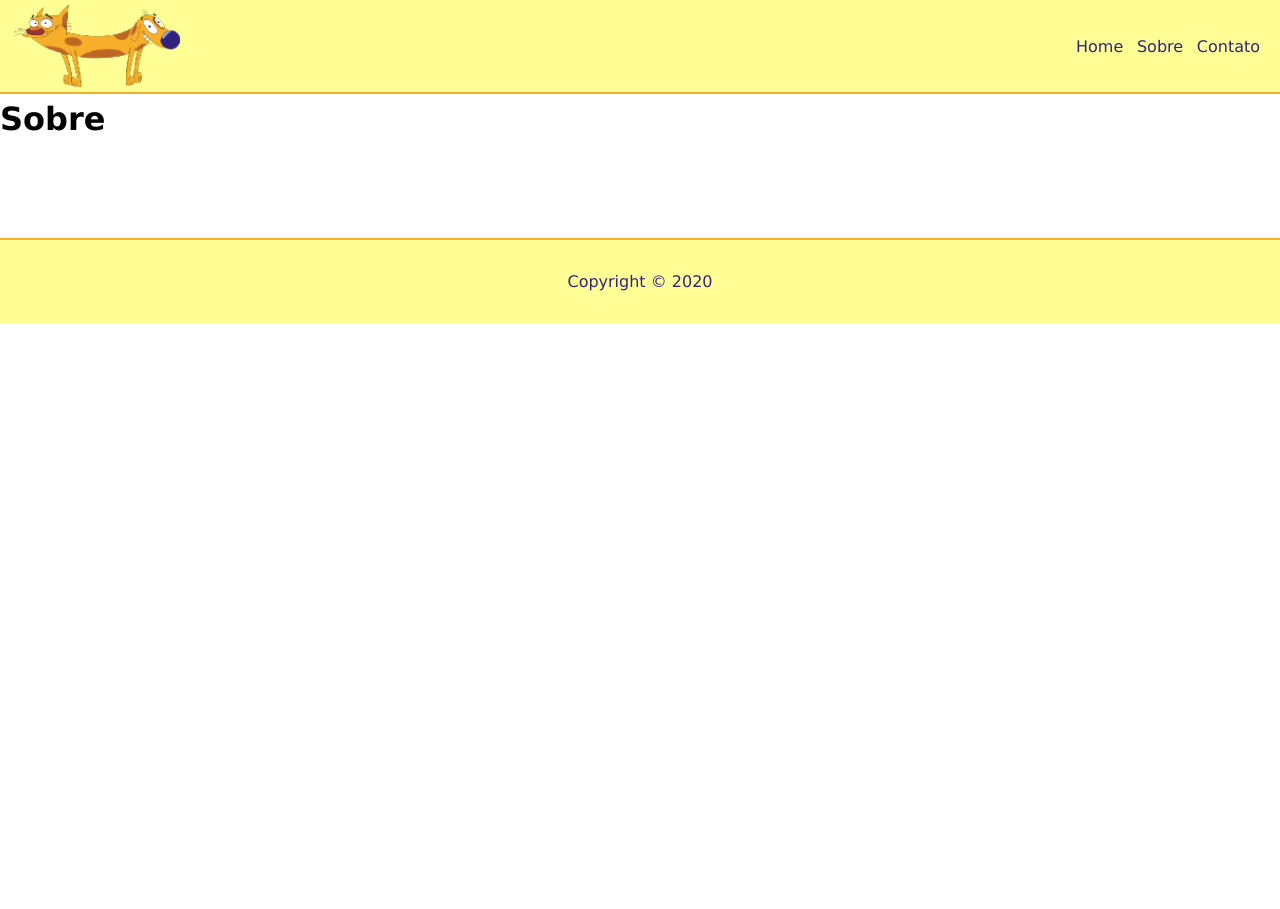
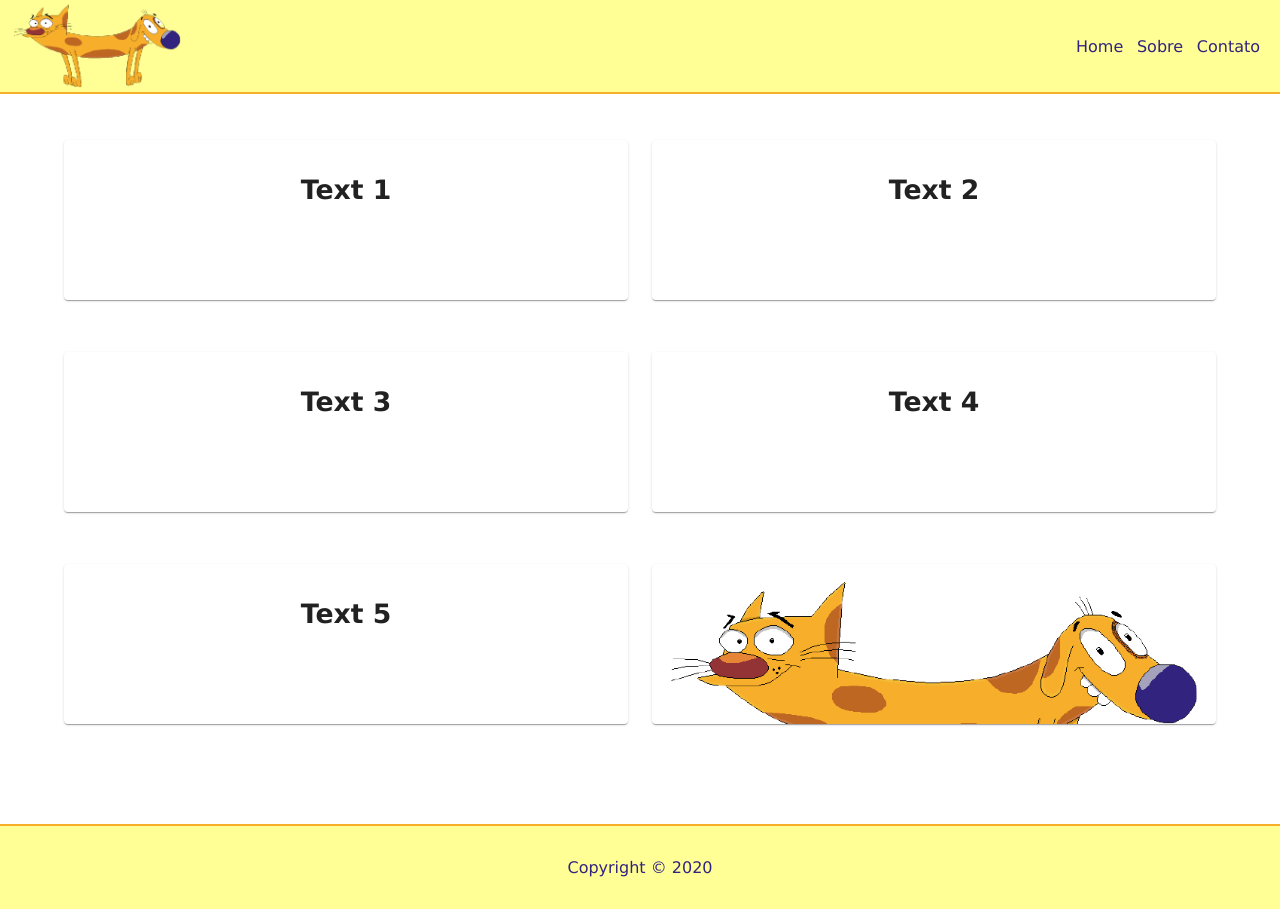
Before and after one commit to athenasaran/PI-GRUPO4, a React (Create React App) app in the folder catdog/: page /sobre in a window 1280 px wide. Before the commit the page ends 800 px from the top, so only its background shows below. Built offline with nearby package versions, Linux system fonts and the light colour scheme.

Commit message:
Base do Sobre

```diff
--- a/catdog/src/pages/Sobre/Sobre.css
+++ b/catdog/src/pages/Sobre/Sobre.css
@@ -1,3 +1,17 @@
 .sobre {
     margin: 100px 0;
+    text-align: center;
+    font-family: Verdana;
 }
+
+.e-txt-card {
+    height: 20vh;
+    margin-left: 5vw;
+    margin-top: 5vh;
+}
+
+.d-txt-card {
+    height: 20vh;
+    margin-right: 5vw;
+    margin-top: 5vh;
+}
--- a/catdog/src/pages/Sobre/Sobre.jsx
+++ b/catdog/src/pages/Sobre/Sobre.jsx
@@ -1,5 +1,11 @@
 import React from "react";
 import Header from '../../components/Header/Header';
+import Grid from '@material-ui/core/Grid';
+import Card from '@material-ui/core/Card';
+import CardActionArea from '@material-ui/core/CardActionArea';
+import CardContent from '@material-ui/core/CardContent';
+import CardMedia from '@material-ui/core/CardMedia';
+import logo from '../..//assets/img/catdog.png';
 import Footer from '../../components/Footer/Footer';
 import "./Sobre.css";
 
@@ -9,8 +15,90 @@ const Sobre = () => {
 
             <Header />
             <div className="sobre">
+                <Grid container spacing={3}>
+                            <Grid item xs={6}>
+                                    <Card className="e-txt-card">
+                                        <CardActionArea>
 
-                <h1>Sobre</h1>
+                                            <CardContent>
+
+                                                <h1>Text 1</h1>
+
+                                            </CardContent>
+                                        </CardActionArea>
+
+                                    </Card>
+                            </Grid>
+                            <Grid item xs={6}>
+                            <Card className="d-txt-card">
+                                        <CardActionArea>
+
+                                            <CardContent>
+                                                <h1>Text 2</h1>
+
+                                            </CardContent>
+                                        </CardActionArea>
+
+                                    </Card>
+                            </Grid>
+
+                    </Grid>
+                    <Grid container spacing={3}>
+                        <Grid item xs={6}>
+                                <Card className="e-txt-card">
+                                    <CardActionArea>
+
+                                        <CardContent>
+
+                                            <h1>Text 3</h1>
+
+                                        </CardContent>
+                                    </CardActionArea>
+
+                                </Card>
+                        </Grid>
+                        <Grid item xs={6}>
+                        <Card className="d-txt-card">
+                                    <CardActionArea>
+
+                                        <CardContent>
+                                            <h1>Text 4</h1>
+
+                                        </CardContent>
+                                    </CardActionArea>
+
+                                </Card>
+                        </Grid>
+
+                </Grid>
+                <Grid container spacing={3}>
+                        <Grid item xs={6}>
+                                <Card className="e-txt-card">
+                                    <CardActionArea>
+
+                                        <CardContent>
+                                            <h1>Text 5</h1>
+
+                                        </CardContent>
+                                    </CardActionArea>
+
+                                </Card>
+                        </Grid>
+                        <Grid item xs={6}>
+                        <Card className="d-txt-card">
+                                    <CardActionArea>
+
+                                        <CardContent>
+                                        <CardMedia component="img" alt="Foto da Logo" title="Foto da Logo" image={logo} />
+
+                                        </CardContent>
+                                    </CardActionArea>
+
+                                </Card>
+                        </Grid>
+
+                </Grid>
+
 
 
             </div>
```
